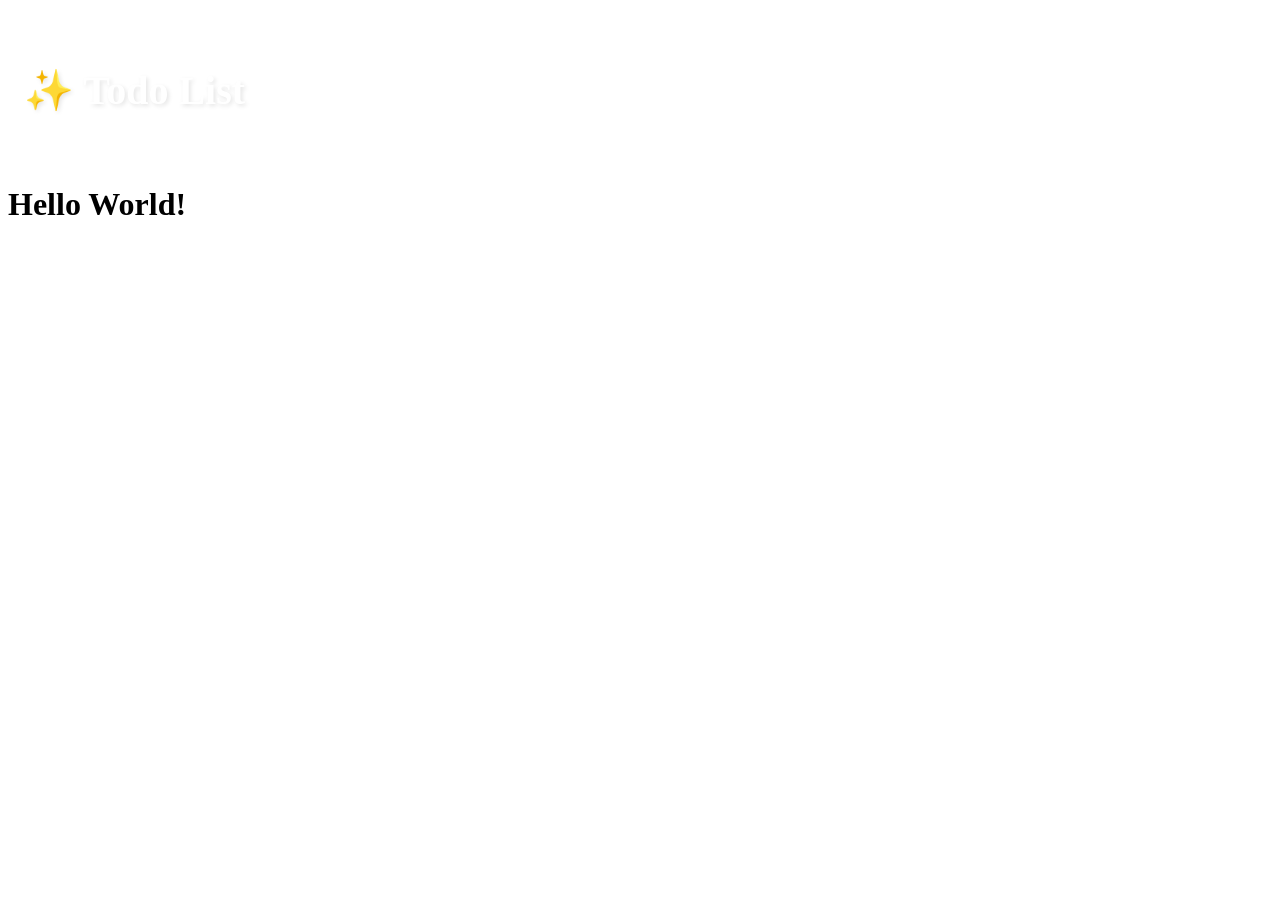
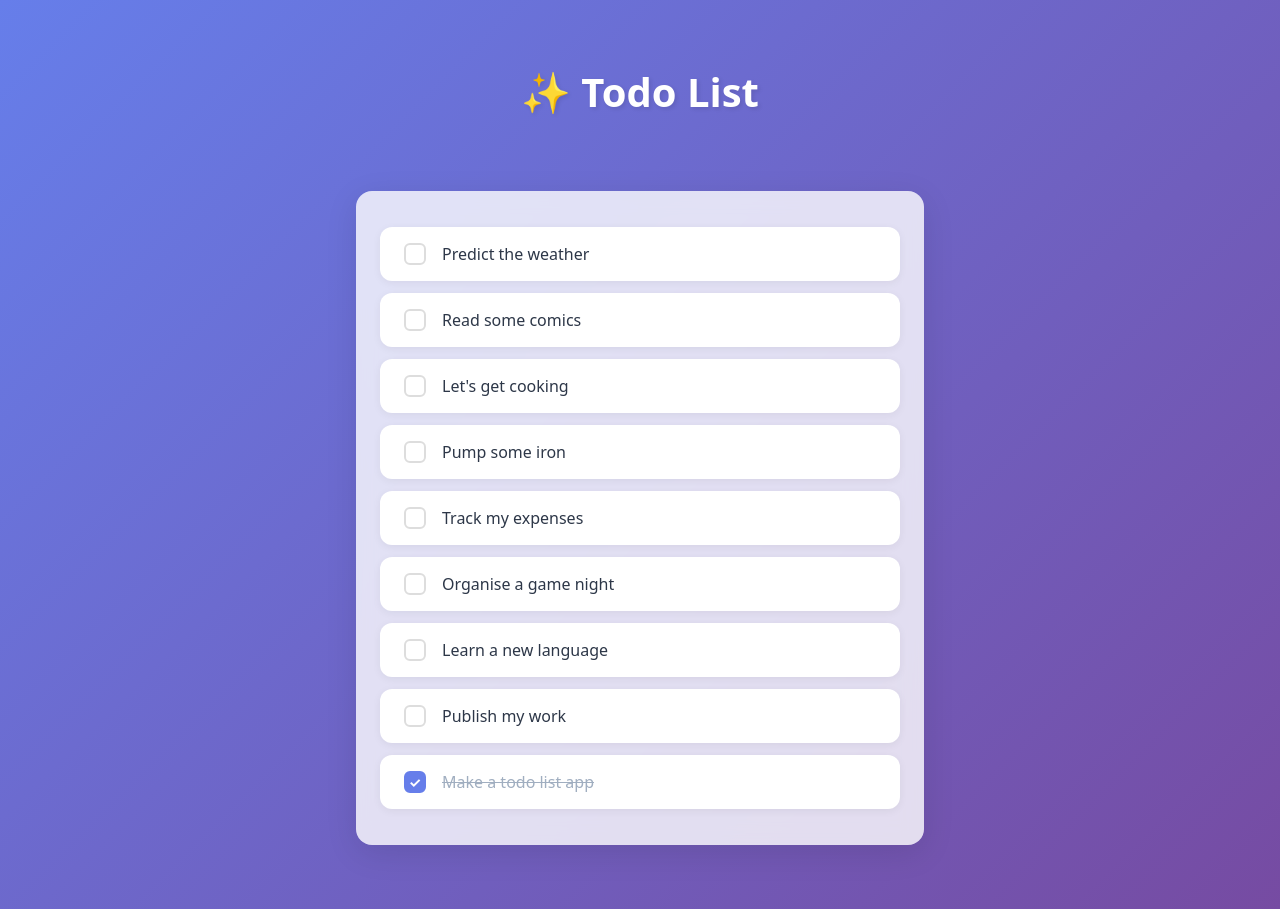
Before and after one commit to adityapryg/bm-vue-todo-app, a Vue app: page / in a window 1280 px wide. Before the commit the page ends 800 px from the top, so only its background shows below. Built offline with nearby package versions, Linux system fonts and the light colour scheme; the HTML template or start-up script is replaced by a standard one.

Commit message:
Implement TodoList component with local storage integration and initial item setup

```diff
--- a/src/App.vue
+++ b/src/App.vue
@@ -1,10 +1,42 @@
 <script setup lang="ts">
 import AppHeader from './components/AppHeader.vue'
+import TodoList from './components/TodoList.vue'
 </script>
 
 <template>
   <AppHeader />
-  <h1>Hello World!</h1>
+  <TodoList />
 </template>
 
-<style scoped></style>
+<style>
+* {
+  margin: 0;
+  padding: 0;
+  box-sizing: border-box;
+  font-family:
+    'Poppins',
+    system-ui,
+    -apple-system,
+    BlinkMacSystemFont,
+    sans-serif;
+}
+
+body {
+  background: #f3f4f6;
+}
+
+#app {
+  min-height: 100vh;
+  background: linear-gradient(135deg, #667eea 0%, #764ba2 100%);
+  padding: 2rem;
+  -webkit-font-smoothing: antialiased;
+  -moz-osx-font-smoothing: grayscale;
+  text-align: center;
+  color: #2c3e50;
+  font-size: 1.2rem;
+}
+
+ul {
+  list-style: none;
+}
+</style>
--- a/src/components/TodoList.vue
+++ b/src/components/TodoList.vue
@@ -12,39 +12,70 @@
 
 <script lang="ts" setup>
 import ListItem from './ListItem.vue'
-import { ref, Ref, computed } from 'vue'
+import { ref, computed, onMounted } from 'vue'
+import { Ref } from 'vue'
+
 type Item = {
   title: string
   checked?: boolean
 }
-const listItems: Ref<Item[]> = ref([
+
+const storageItems: Ref<Item[]> = ref([])
+
+const setToStorage = (items: Item[]): void => {
+  localStorage.setItem('list-items', JSON.stringify(items))
+}
+
+const getFromStorage = (): Item[] | [] => {
+  const stored = localStorage.getItem('list-items')
+  if (stored) {
+    return JSON.parse(stored)
+  }
+  return []
+}
+
+const initListItems = (): void => {
+  if (storageItems.value?.length === 0) {
+    const listItems: Item[] = [
       { title: 'Make a todo list app', checked: true },
       { title: 'Predict the weather', checked: false },
-  { title: 'Play some tunes', checked: false },
+      { title: 'Read some comics', checked: false },
       { title: "Let's get cooking", checked: false },
       { title: 'Pump some iron', checked: false },
       { title: 'Track my expenses', checked: false },
-  { title: 'Organize a game night', checked: false },
+      { title: 'Organise a game night', checked: false },
       { title: 'Learn a new language', checked: false },
-  { title: 'Publish my work' },
-])
+      { title: 'Publish my work', checked: false },
+    ]
+    setToStorage(listItems)
+    storageItems.value = listItems
+  }
+}
 
 const updateItem = (item: Item): void => {
   const updatedItem = findItemInList(item)
   if (updatedItem) {
     toggleItemChecked(updatedItem)
+    setToStorage(storageItems.value)
   }
 }
+
 const findItemInList = (item: Item): Item | undefined => {
-  return listItems.value.find((itemInList: Item) => itemInList.title === item.title)
+  return storageItems.value.find((itemInList: Item) => itemInList.title === item.title)
 }
+
 const toggleItemChecked = (item: Item): void => {
   item.checked = !item.checked
 }
 
 const sortedList = computed(() =>
-  [...listItems.value].sort((a, b) => (a.checked ? 1 : 0) - (b.checked ? 1 : 0)),
+  [...storageItems.value].sort((a, b) => (a.checked ? 1 : 0) - (b.checked ? 1 : 0)),
 )
+
+onMounted(() => {
+  storageItems.value = getFromStorage()
+  initListItems()
+})
 </script>
 
 <style scoped>
```
Lines whose indentation alone changed are shown as unchanged.
